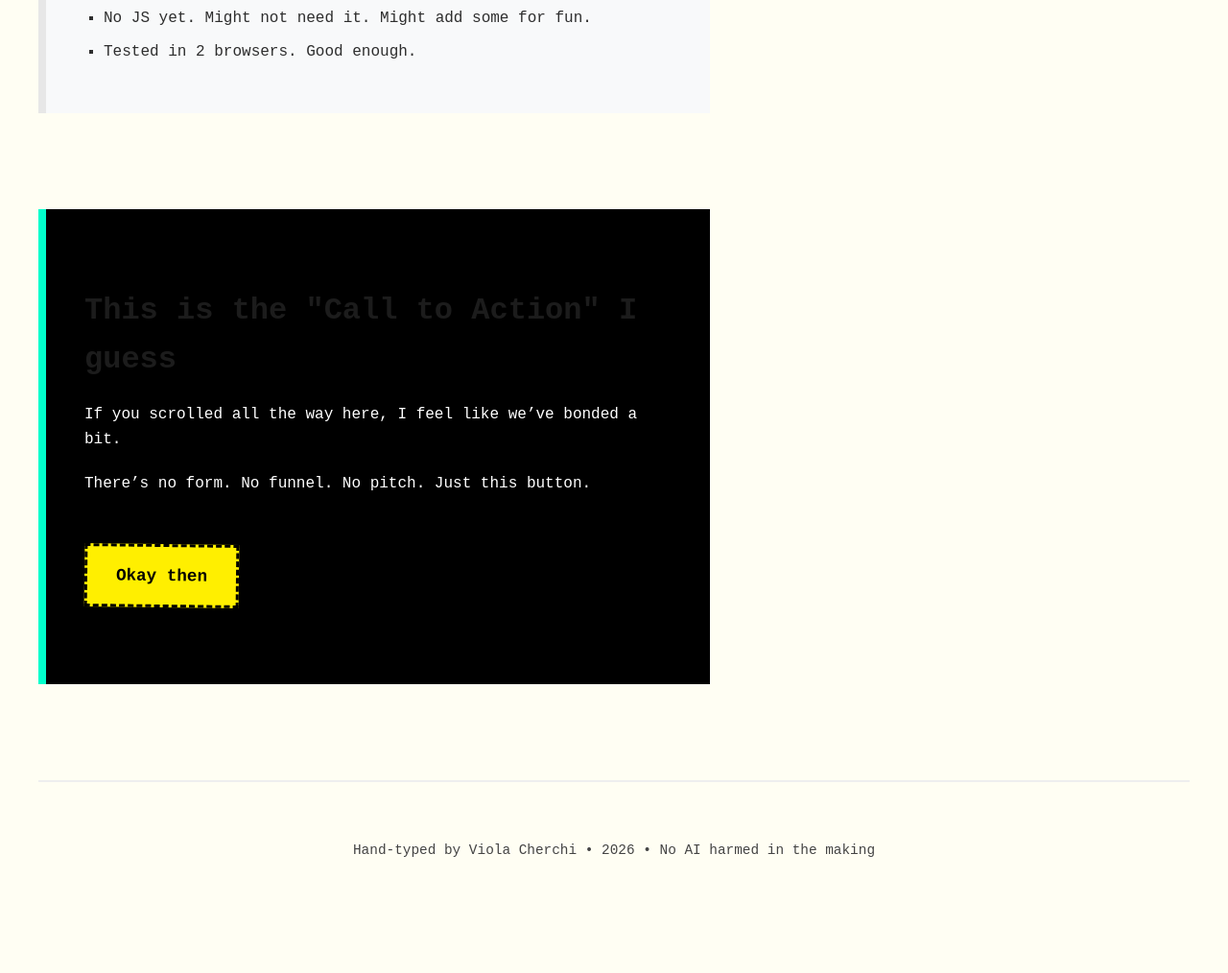
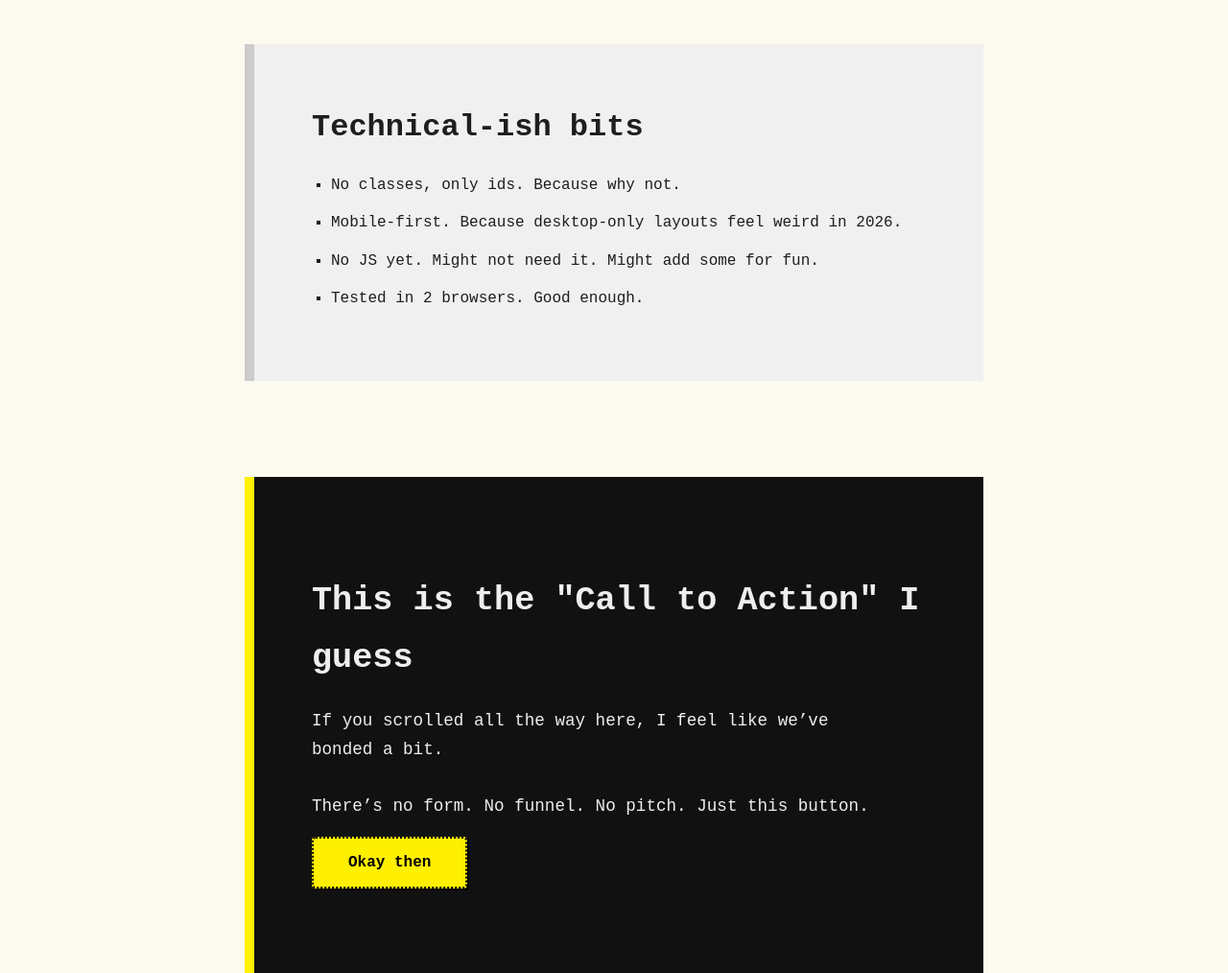
Before and after one commit to violacherchi-sketch/landing-page-conversion-layout, a plain HTML site: page index.html in a window 1280 px wide. Shown: the part 1594-2608 px from the top of the page at 96% size. Drawn offline with Linux system fonts and the light colour scheme.

Commit message:
Update style.css

```diff
--- a/assets/css/style.css
+++ b/assets/css/style.css
@@ -1,4 +1,4 @@
-/* General reset-ish */
+/* Reset-ish */
 * {
   margin: 0;
   padding: 0;
@@ -7,114 +7,128 @@
 
 body {
   font-family: 'Courier New', monospace;
-  background: #fffef3;
-  color: #2e2e2e;
-  line-height: 1.6;
-  padding: 40px;
+  background: #fcfaee;
+  color: #1e1e1e;
+  line-height: 1.7;
+  padding: 80px 40px;
+  max-width: 850px;
+  margin: 0 auto;
 }
 
-/* Layout weirdness begins */
-
+/* --- Hero --- */
 #hero {
-  background: #ff00aa;
+  background: #ff0099;
   color: #fff;
-  padding: 120px 60px;
-  text-align: left;
-  max-width: 700px;
-  margin-bottom: 80px;
+  padding: 100px 60px;
+  margin-bottom: 100px;
+  border-left: 12px solid #00ffe7;
 }
 
 #hero h1 {
-  font-size: 3rem;
+  font-size: 3.5rem;
   margin-bottom: 20px;
-  line-height: 1;
 }
 
 #hero p {
-  font-size: 1.2rem;
-  margin-bottom: 30px;
-  max-width: 500px;
+  font-size: 1.25rem;
+  max-width: 550px;
+  margin-bottom: 40px;
 }
 
 #primary-button {
-  background: #00ffcc;
+  background: #00ffe7;
   color: #000;
-  padding: 14px 24px;
+  padding: 14px 28px;
   text-decoration: none;
   font-weight: bold;
+  font-size: 1rem;
   border: none;
-  border-radius: 6px;
+  border-radius: 8px;
   display: inline-block;
-  transform: rotate(-1.5deg);
+  box-shadow: 2px 2px 0 #000;
+  transition: background 0.3s ease;
 }
 
-/* Section structure */
+#primary-button:hover {
+  background: #04f7e1;
+}
+
+/* --- Section base --- */
 section {
   margin-bottom: 100px;
-  padding: 40px;
-  background: #f8f9fa;
-  border-left: 8px solid #e7e7e7;
-  max-width: 700px;
+  padding: 60px;
+  background: #f0f0f0;
+  border-left: 10px solid #ccc;
 }
 
 section:nth-of-type(even) {
-  background: #d2ffe6;
-  border-left-color: #00ffcc;
+  background: #d0fff1;
+  border-left-color: #00ffe7;
 }
 
 section h2 {
-  font-size: 1.8rem;
+  font-size: 2rem;
   margin-bottom: 20px;
-  color: #1c1c1c;
 }
 
 section p {
+  font-size: 1rem;
   margin-bottom: 20px;
-  font-size: 1rem;
+  max-width: 600px;
 }
 
-/* List styling with subtle weird */
+/* --- List section --- */
 #layout-stuff ul {
-  list-style: square;
   margin-left: 20px;
+  list-style-type: square;
 }
 
 #layout-stuff li {
-  margin-bottom: 10px;
+  margin-bottom: 12px;
 }
 
-/* The “Call to Action” section */
+/* --- CTA section --- */
 #somewhere {
-  background: #000;
-  color: #fff;
-  padding: 80px 40px;
+  background: #111;
+  color: #eee;
+  padding: 100px 60px;
+  border-left: 10px solid #ffef00;
 }
 
 #somewhere h2 {
-  font-size: 2rem;
+  font-size: 2.2rem;
   margin-bottom: 20px;
+}
+
+#somewhere p {
+  font-size: 1.1rem;
+  margin-bottom: 30px;
 }
 
 #cta-button {
   background: #ffef00;
   color: #000;
-  padding: 16px 30px;
+  padding: 16px 36px;
+  font-weight: bold;
+  font-size: 1rem;
   text-decoration: none;
-  font-weight: bold;
-  font-size: 1.1rem;
-  display: inline-block;
-  margin-top: 30px;
-  border: 3px dashed #000;
-  transform: rotate(0.7deg);
+  border: 2px dotted #000;
+  border-radius: 4px;
+  box-shadow: 2px 2px 0 #000;
+  transition: transform 0.2s ease, background 0.2s ease;
 }
 
-/* Footer */
+#cta-button:hover {
+  transform: translateY(-2px);
+  background: #fff100;
+}
+
+/* --- Footer --- */
 #footer {
   text-align: center;
-  padding: 60px 20px;
+  font-size: 0.85rem;
+  padding: 80px 20px 0;
   color: #444;
-  font-size: 0.9rem;
-  background: #fffef3;
-  border-top: 2px solid #eee;
-  max-width: 100%;
+  border-top: 1px solid #ddd;
+  margin-top: 120px;
 }
```
